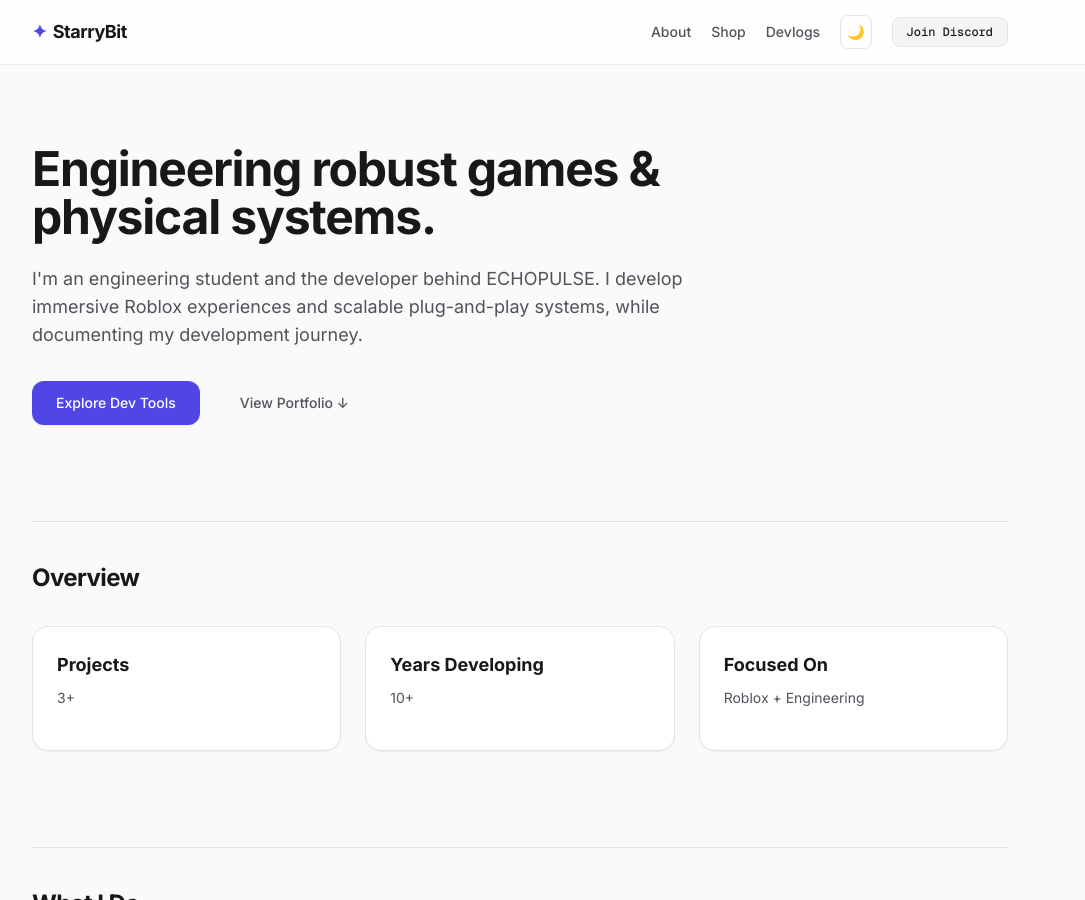
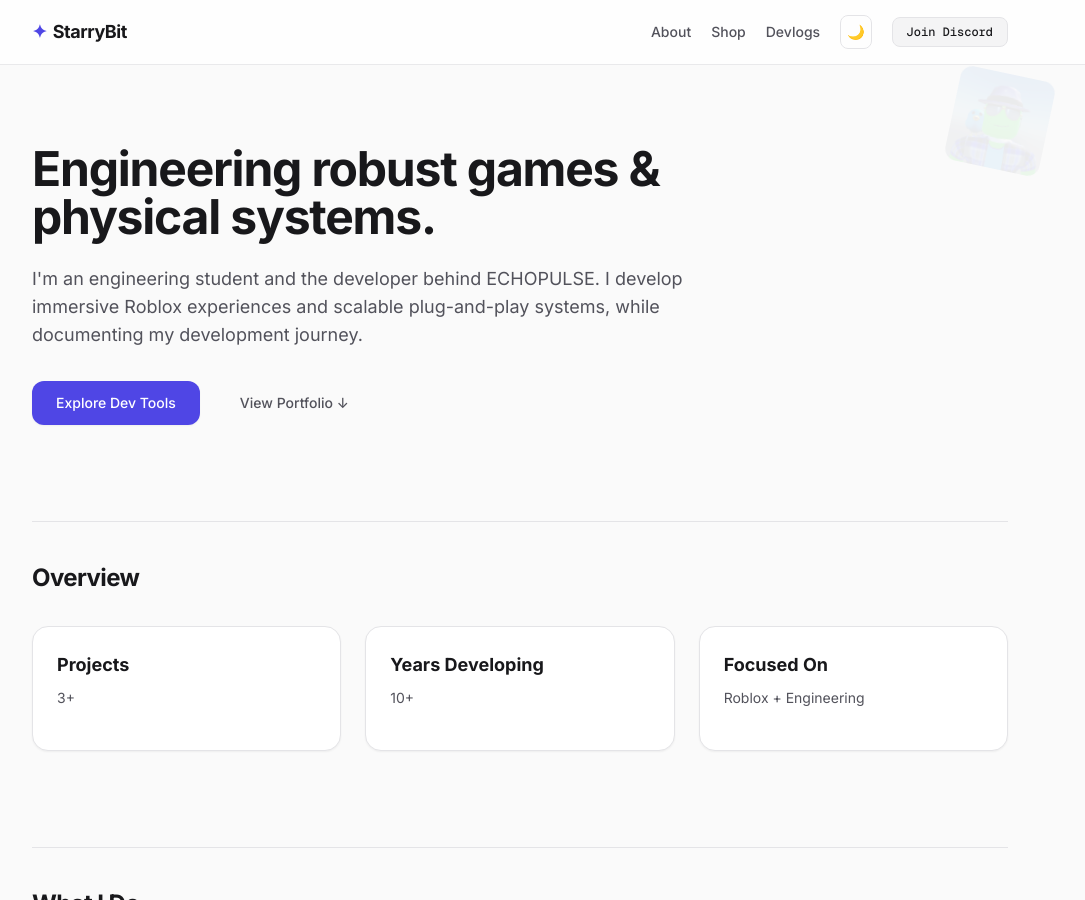
Before and after one commit to StarryBit/starrybit.github.io, a Jekyll site: the page built from index.html, in a window 1280 px wide and 900 px high. Shown: the whole window, without its empty margins (120-1205 px from the left). Built offline with Jekyll 4.4.1, drawn with Linux system fonts in a browser that asks for light colours; nearby versions of some CDN libraries.

Commit message:
Update index.html

```diff
--- a/index.html
+++ b/index.html
@@ -55,7 +55,9 @@
 
 <section class="mb-24 pt-10 border-t border-zinc-200 dark:border-zinc-800/60">
     <h2 class="text-2xl font-bold tracking-tight mb-8">Stay Connected</h2>
-    <h3>Get development updates, early access to upcoming systems, community support, and sneak peeks of new projects.</h3>
+    <p class="text-base md:text-lg text-zinc-600 dark:text-zinc-400 leading-relaxed mb-4">
+    Get development updates, early access to upcoming systems, community support, and sneak peeks of new projects.
+    </p>
     <div class="flex flex-wrap gap-4 mt-6">
         <a href="https://discord.gg/JwfTkNN8g"
            class="inline-flex items-center gap-2 bg-indigo-600 hover:bg-indigo-500 text-white font-medium px-6 py-3 rounded-xl transition-all shadow-sm text-sm">
@@ -64,9 +66,7 @@
     </div>
     <!-- floating icon -->
     <div class="absolute -right-4 top-2 w-24 opacity-10 rotate-12">
-        <svg class="w-24 h-24 text-indigo-500 animate-pulse">
-            ...
-        </svg>
+        <img src="{{ '/assets/starrybitdev.png?v=2' | relative_url }}" alt="Starrybit Dev Logo" class="w-24 h-24 text-indigo-500 animate-pulse">
     </div>
 </section>
 
```
